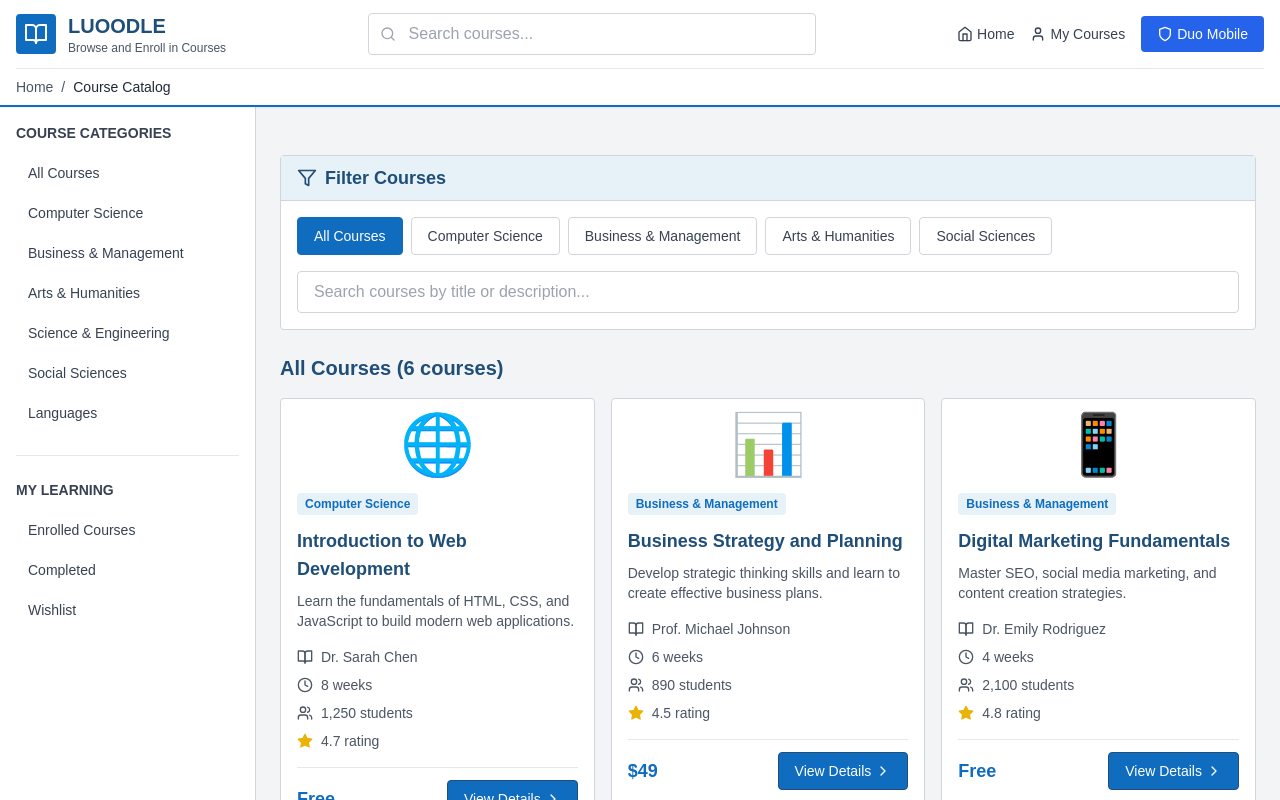
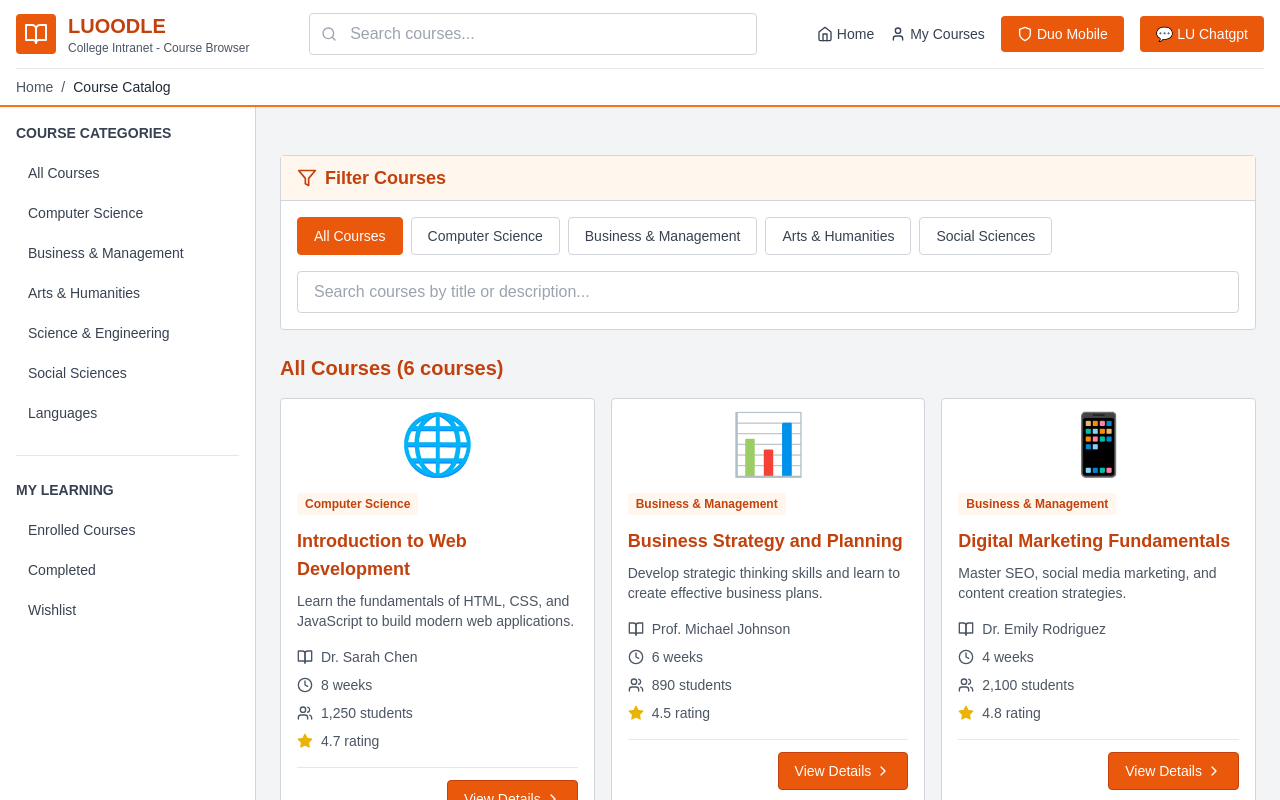
Before and after one commit to SamYip-devv/oldskillfinder, a React (Vite) app: page / in a window 1280 px wide. Shown: the top 800 px of the page. Built offline with nearby package versions, Linux system fonts and the light colour scheme.

Commit message:
Transform to orange color scheme, remove prices (college intranet), add LU Chatgpt chatbot using DeepSeek API

```diff
--- a/src/components/CourseBrowser.jsx
+++ b/src/components/CourseBrowser.jsx
@@ -11,7 +11,6 @@ const sampleCourses = [
     duration: '8 weeks',
     students: 1250,
     rating: 4.7,
-    price: 'Free',
     description: 'Learn the fundamentals of HTML, CSS, and JavaScript to build modern web applications.',
     image: '🌐'
   },
@@ -23,7 +22,6 @@ const sampleCourses = [
     duration: '6 weeks',
     students: 890,
     rating: 4.5,
-    price: '$49',
     description: 'Develop strategic thinking skills and learn to create effective business plans.',
     image: '📊'
   },
@@ -35,7 +33,6 @@ const sampleCourses = [
     duration: '4 weeks',
     students: 2100,
     rating: 4.8,
-    price: 'Free',
     description: 'Master SEO, social media marketing, and content creation strategies.',
     image: '📱'
   },
@@ -47,7 +44,6 @@ const sampleCourses = [
     duration: '10 weeks',
     students: 1650,
     rating: 4.9,
-    price: '$79',
     description: 'Learn data analysis, visualization, and machine learning using Python.',
     image: '📈'
   },
@@ -59,7 +55,6 @@ const sampleCourses = [
     duration: '5 weeks',
     students: 650,
     rating: 4.6,
-    price: '$39',
     description: 'Develop your writing skills through exercises and peer feedback.',
     image: '✍️'
   },
@@ -71,7 +66,6 @@ const sampleCourses = [
     duration: '12 weeks',
     students: 3200,
     rating: 4.7,
-    price: 'Free',
     description: 'Explore the fundamentals of human behavior and mental processes.',
     image: '🧠'
   }
@@ -95,7 +89,7 @@ const CourseBrowser = () => {
       {/* Filters */}
       <div className="moodle-block mb-6">
         <div className="moodle-block-header flex items-center justify-between">
-          <h2 className="text-lg font-bold text-moodle-blue-dark flex items-center space-x-2">
+          <h2 className="text-lg font-bold text-orange-700 flex items-center space-x-2">
             <Filter className="w-5 h-5" />
             <span>Filter Courses</span>
           </h2>
@@ -108,7 +102,7 @@ const CourseBrowser = () => {
                 onClick={() => setSelectedCategory(category)}
                 className={`px-4 py-2 rounded border text-sm transition-colors ${
                   selectedCategory === category
-                    ? 'bg-moodle-blue text-white border-moodle-blue'
+                    ? 'bg-orange-600 text-white border-orange-600'
                     : 'bg-white text-gray-700 border-gray-300 hover:bg-gray-50'
                 }`}
               >
@@ -122,7 +116,7 @@ const CourseBrowser = () => {
               placeholder="Search courses by title or description..."
               value={searchQuery}
               onChange={(e) => setSearchQuery(e.target.value)}
-              className="w-full px-4 py-2 border border-gray-300 rounded focus:outline-none focus:ring-2 focus:ring-moodle-blue"
+              className="w-full px-4 py-2 border border-gray-300 rounded focus:outline-none focus:ring-2 focus:ring-orange-600"
             />
           </div>
         </div>
@@ -130,7 +124,7 @@ const CourseBrowser = () => {
 
       {/* Course Grid */}
       <div className="mb-4 flex items-center justify-between">
-        <h2 className="text-xl font-bold text-moodle-blue-dark">
+        <h2 className="text-xl font-bold text-orange-700">
           {selectedCategory} ({filteredCourses.length} courses)
         </h2>
       </div>
@@ -144,12 +138,12 @@ const CourseBrowser = () => {
 
               {/* Course Info */}
               <div className="mb-3">
-                <span className="text-xs font-semibold text-moodle-blue bg-moodle-blue-light px-2 py-1 rounded">
+                <span className="text-xs font-semibold text-orange-700 bg-orange-50 px-2 py-1 rounded">
                   {course.category}
                 </span>
               </div>
 
-              <h3 className="text-lg font-bold text-moodle-blue-dark mb-2">
+              <h3 className="text-lg font-bold text-orange-700 mb-2">
                 {course.title}
               </h3>
 
@@ -177,11 +171,8 @@ const CourseBrowser = () => {
                 </div>
               </div>
 
-              {/* Price and Enroll */}
-              <div className="flex items-center justify-between pt-3 border-t border-gray-200">
-                <span className="text-lg font-bold text-moodle-blue">
-                  {course.price}
-                </span>
+              {/* Enroll Button */}
+              <div className="flex items-center justify-end pt-3 border-t border-gray-200">
                 <button className="btn-primary text-sm flex items-center space-x-1">
                   <span>View Details</span>
                   <ChevronRight className="w-4 h-4" />
--- a/src/components/Header.jsx
+++ b/src/components/Header.jsx
@@ -8,12 +8,12 @@ const Header = () => {
         <div className="flex items-center justify-between py-3">
           {/* Logo and Title */}
           <div className="flex items-center space-x-3">
-            <div className="bg-moodle-blue p-2 rounded">
+            <div className="bg-orange-600 p-2 rounded">
               <BookOpen className="w-6 h-6 text-white" />
             </div>
             <div>
-              <h1 className="text-xl font-bold text-moodle-blue-dark">LUOODLE</h1>
-              <p className="text-xs text-gray-600">Browse and Enroll in Courses</p>
+              <h1 className="text-xl font-bold text-orange-700">LUOODLE</h1>
+              <p className="text-xs text-gray-600">College Intranet - Course Browser</p>
             </div>
           </div>
 
@@ -24,18 +24,18 @@ const Header = () => {
               <input
                 type="text"
                 placeholder="Search courses..."
-                className="w-full pl-10 pr-4 py-2 border border-gray-300 rounded focus:outline-none focus:ring-2 focus:ring-moodle-blue focus:border-transparent"
+                className="w-full pl-10 pr-4 py-2 border border-gray-300 rounded focus:outline-none focus:ring-2 focus:ring-orange-600 focus:border-transparent"
               />
             </div>
           </div>
 
           {/* Navigation */}
           <nav className="flex items-center space-x-4">
-            <a href="#" className="text-gray-700 hover:text-moodle-blue flex items-center space-x-1 text-sm">
+            <a href="#" className="text-gray-700 hover:text-orange-600 flex items-center space-x-1 text-sm">
               <Home className="w-4 h-4" />
               <span>Home</span>
             </a>
-            <a href="#" className="text-gray-700 hover:text-moodle-blue flex items-center space-x-1 text-sm">
+            <a href="#" className="text-gray-700 hover:text-orange-600 flex items-center space-x-1 text-sm">
               <User className="w-4 h-4" />
               <span>My Courses</span>
             </a>
@@ -44,10 +44,20 @@ const Header = () => {
                 const event = new CustomEvent('openDuoMobile')
                 window.dispatchEvent(event)
               }}
-              className="bg-blue-600 hover:bg-blue-700 text-white px-4 py-2 rounded text-sm font-medium flex items-center space-x-1 transition-colors"
+              className="bg-orange-600 hover:bg-orange-700 text-white px-4 py-2 rounded text-sm font-medium flex items-center space-x-1 transition-colors"
             >
               <Shield className="w-4 h-4" />
               <span>Duo Mobile</span>
+            </button>
+            <button
+              onClick={() => {
+                const event = new CustomEvent('openChatbot')
+                window.dispatchEvent(event)
+              }}
+              className="bg-orange-600 hover:bg-orange-700 text-white px-4 py-2 rounded text-sm font-medium flex items-center space-x-1 transition-colors"
+            >
+              <span>💬</span>
+              <span>LU Chatgpt</span>
             </button>
           </nav>
         </div>
@@ -55,7 +65,7 @@ const Header = () => {
         {/* Breadcrumb */}
         <div className="border-t border-gray-200 py-2">
           <nav className="text-sm text-gray-600">
-            <a href="#" className="hover:text-moodle-blue">Home</a>
+            <a href="#" className="hover:text-orange-600">Home</a>
             <span className="mx-2">/</span>
             <span className="text-gray-800">Course Catalog</span>
           </nav>
--- /dev/null
+++ b/src/components/LUChatbot.jsx
@@ -0,0 +1,188 @@
+import React, { useState, useRef, useEffect } from 'react'
+import { MessageCircle, X, Send, Bot, User } from 'lucide-react'
+import axios from 'axios'
+
+const getApiKey = () => {
+  const apiKey = import.meta.env.VITE_DEEPSEEK_API_KEY
+  if (!apiKey) {
+    throw new Error('DeepSeek API key is not configured. Please set VITE_DEEPSEEK_API_KEY environment variable.')
+  }
+  return apiKey
+}
+
+const createChatClient = () => {
+  return axios.create({
+    baseURL: 'https://api.deepseek.com',
+    headers: {
+      'Authorization': `Bearer ${getApiKey()}`,
+      'Content-Type': 'application/json'
+    }
+  })
+}
+
+const LUChatbot = ({ onClose }) => {
+  const [messages, setMessages] = useState([
+    {
+      type: 'bot',
+      content: 'Hello! I\'m LU Chatgpt, your AI assistant. How can I help you today?'
+    }
+  ])
+  const [input, setInput] = useState('')
+  const [isLoading, setIsLoading] = useState(false)
+  const messagesEndRef = useRef(null)
+
+  const scrollToBottom = () => {
+    messagesEndRef.current?.scrollIntoView({ behavior: 'smooth' })
+  }
+
+  useEffect(() => {
+    scrollToBottom()
+  }, [messages])
+
+  const handleSend = async () => {
+    if (!input.trim() || isLoading) return
+
+    const userMessage = input.trim()
+    setInput('')
+
+    // Add user message
+    const newMessages = [...messages, { type: 'user', content: userMessage }]
+    setMessages(newMessages)
+    setIsLoading(true)
+
+    try {
+      const chatClient = createChatClient()
+      const response = await chatClient.post('/chat/completions', {
+        model: 'deepseek-chat',
+        messages: [
+          {
+            role: 'system',
+            content: 'You are LU Chatgpt, a helpful AI assistant for a college intranet system. You help students with course information, academic questions, and general assistance. Be friendly, concise, and helpful.'
+          },
+          ...newMessages.slice(0, -1).map(msg => ({
+            role: msg.type === 'user' ? 'user' : 'assistant',
+            content: msg.content
+          })),
+          {
+            role: 'user',
+            content: userMessage
+          }
+        ],
+        temperature: 0.7,
+        max_tokens: 1000
+      })
+
+      const botResponse = response.data.choices[0].message.content
+      setMessages([...newMessages, { type: 'bot', content: botResponse }])
+    } catch (error) {
+      console.error('Chat error:', error)
+      setMessages([
+        ...newMessages,
+        {
+          type: 'bot',
+          content: 'Sorry, I encountered an error. Please try again or check your API configuration.'
+        }
+      ])
+    } finally {
+      setIsLoading(false)
+    }
+  }
+
+  const handleKeyPress = (e) => {
+    if (e.key === 'Enter' && !e.shiftKey) {
+      e.preventDefault()
+      handleSend()
+    }
+  }
+
+  return (
+    <div className="fixed bottom-4 right-4 w-96 h-[600px] bg-white rounded-lg shadow-2xl flex flex-col border border-gray-200 z-50">
+      {/* Header */}
+      <div className="bg-orange-600 text-white p-4 rounded-t-lg flex items-center justify-between">
+        <div className="flex items-center space-x-2">
+          <Bot className="w-5 h-5" />
+          <div>
+            <h3 className="font-bold">LU Chatgpt</h3>
+            <p className="text-xs text-orange-100">AI Assistant</p>
+          </div>
+        </div>
+        {onClose && (
+          <button
+            onClick={onClose}
+            className="text-white hover:bg-orange-700 rounded p-1 transition-colors"
+          >
+            <X className="w-5 h-5" />
+          </button>
+        )}
+      </div>
+
+      {/* Messages */}
+      <div className="flex-1 overflow-y-auto p-4 space-y-4 bg-gray-50">
+        {messages.map((message, index) => (
+          <div
+            key={index}
+            className={`flex ${message.type === 'user' ? 'justify-end' : 'justify-start'}`}
+          >
+            <div
+              className={`max-w-[80%] rounded-lg p-3 ${
+                message.type === 'user'
+                  ? 'bg-orange-600 text-white'
+                  : 'bg-white text-gray-800 border border-gray-200'
+              }`}
+            >
+              <div className="flex items-start space-x-2">
+                {message.type === 'bot' && (
+                  <Bot className="w-4 h-4 mt-1 flex-shrink-0 text-orange-600" />
+                )}
+                {message.type === 'user' && (
+                  <User className="w-4 h-4 mt-1 flex-shrink-0 text-white" />
+                )}
+                <p className="text-sm whitespace-pre-wrap">{message.content}</p>
+              </div>
+            </div>
+          </div>
+        ))}
+
+        {isLoading && (
+          <div className="flex justify-start">
+            <div className="bg-white border border-gray-200 rounded-lg p-3">
+              <div className="flex items-center space-x-2">
+                <Bot className="w-4 h-4 text-orange-600" />
+                <div className="flex space-x-1">
+                  <div className="w-2 h-2 bg-gray-400 rounded-full animate-bounce"></div>
+                  <div className="w-2 h-2 bg-gray-400 rounded-full animate-bounce" style={{ animationDelay: '0.1s' }}></div>
+                  <div className="w-2 h-2 bg-gray-400 rounded-full animate-bounce" style={{ animationDelay: '0.2s' }}></div>
+                </div>
+              </div>
+            </div>
+          </div>
+        )}
+        <div ref={messagesEndRef} />
+      </div>
+
+      {/* Input */}
+      <div className="border-t border-gray-200 p-4 bg-white rounded-b-lg">
+        <div className="flex items-end space-x-2">
+          <textarea
+            value={input}
+            onChange={(e) => setInput(e.target.value)}
+            onKeyPress={handleKeyPress}
+            placeholder="Type your message..."
+            rows={1}
+            className="flex-1 resize-none border border-gray-300 rounded-lg px-3 py-2 focus:outline-none focus:ring-2 focus:ring-orange-600 text-sm"
+            style={{ maxHeight: '100px' }}
+          />
+          <button
+            onClick={handleSend}
+            disabled={!input.trim() || isLoading}
+            className="bg-orange-600 hover:bg-orange-700 disabled:bg-gray-400 disabled:cursor-not-allowed text-white p-2 rounded-lg transition-colors"
+          >
+            <Send className="w-5 h-5" />
+          </button>
+        </div>
+      </div>
+    </div>
+  )
+}
+
+export default LUChatbot
--- a/src/index.css
+++ b/src/index.css
@@ -32,7 +32,7 @@
   }
 
   .btn-primary {
-    @apply bg-moodle-blue hover:bg-moodle-blue-dark text-white font-medium px-4 py-2 rounded border border-moodle-blue-dark transition-colors duration-150;
+    @apply bg-orange-600 hover:bg-orange-700 text-white font-medium px-4 py-2 rounded border border-orange-700 transition-colors duration-150;
   }
 
   .btn-secondary {
@@ -44,7 +44,7 @@
   }
 
   .moodle-block-header {
-    @apply bg-moodle-blue-light border-b border-gray-300 px-4 py-2 font-semibold text-gray-800;
+    @apply bg-orange-50 border-b border-gray-300 px-4 py-2 font-semibold text-gray-800;
   }
 
   .moodle-block-content {
--- a/tailwind.config.js
+++ b/tailwind.config.js
@@ -8,16 +8,16 @@ export default {
     extend: {
       colors: {
         primary: {
-          50: '#e6f2f8',
-          100: '#cce5f1',
-          200: '#99cbe3',
-          300: '#66b1d5',
-          400: '#3397c7',
-          500: '#0f6cbf', // Moodle blue
-          600: '#0c5699',
-          700: '#094073',
-          800: '#062b4d',
-          900: '#031526',
+          50: '#fff7ed',
+          100: '#ffedd5',
+          200: '#fed7aa',
+          300: '#fdba74',
+          400: '#fb923c',
+          500: '#f97316', // Orange
+          600: '#ea580c',
+          700: '#c2410c',
+          800: '#9a3412',
+          900: '#7c2d12',
         },
         accent: {
           50: '#f5f5f5',
@@ -25,16 +25,16 @@ export default {
           200: '#bdbdbd',
           300: '#9e9e9e',
           400: '#757575',
-          500: '#616161', // Moodle gray
+          500: '#616161',
           600: '#424242',
           700: '#212121',
           800: '#1a1a1a',
           900: '#0f0f0f',
         },
         moodle: {
-          blue: '#0f6cbf',
-          'blue-dark': '#1f4e79',
-          'blue-light': '#e6f2f8',
+          blue: '#f97316', // Orange
+          'blue-dark': '#ea580c',
+          'blue-light': '#fff7ed',
           gray: '#f5f5f5',
           'gray-dark': '#333333',
           border: '#d0d0d0',
```
Also changed, not shown: src/App.jsx (+26 -10 lines), src/components/DuoMobile.jsx (+6 -6 lines).
